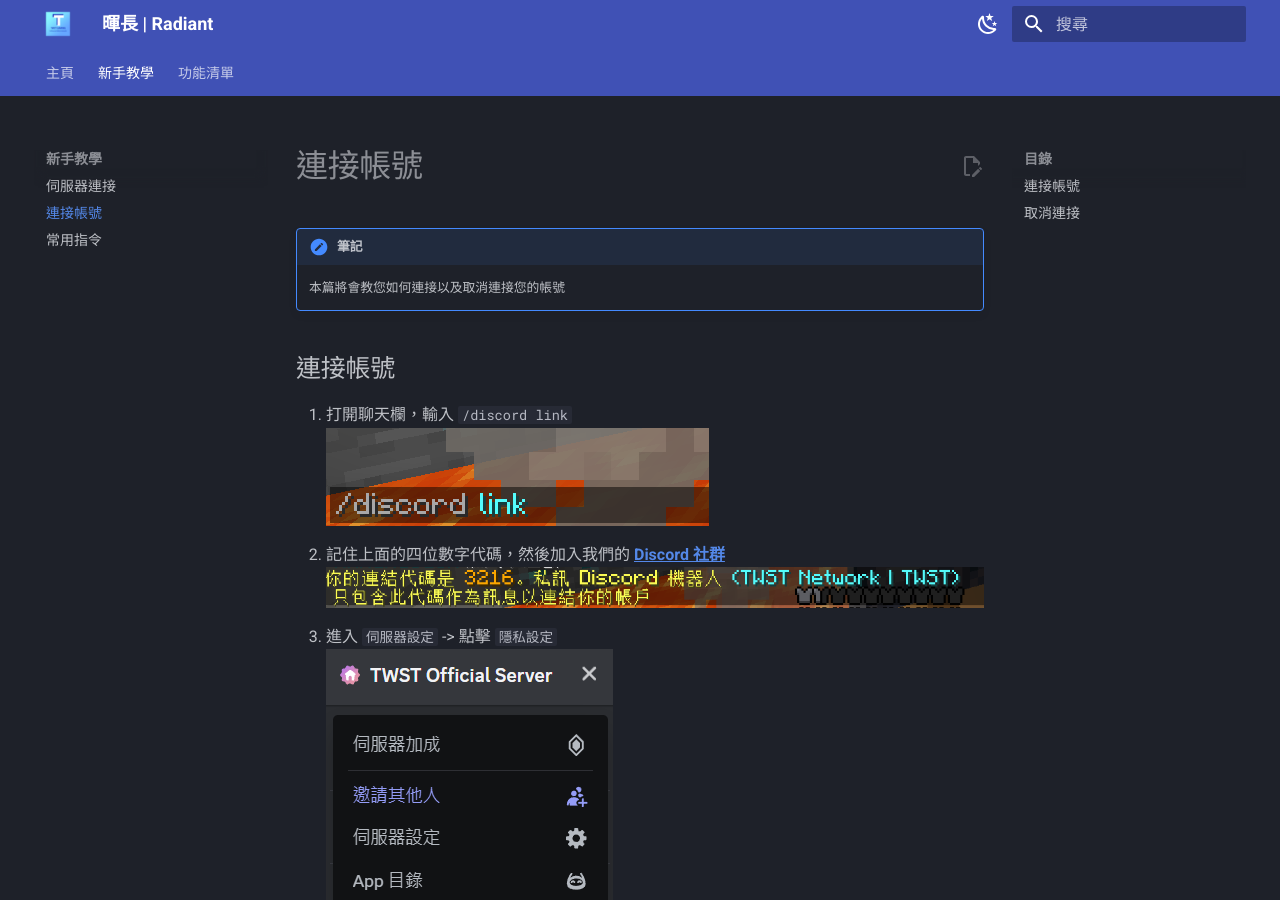
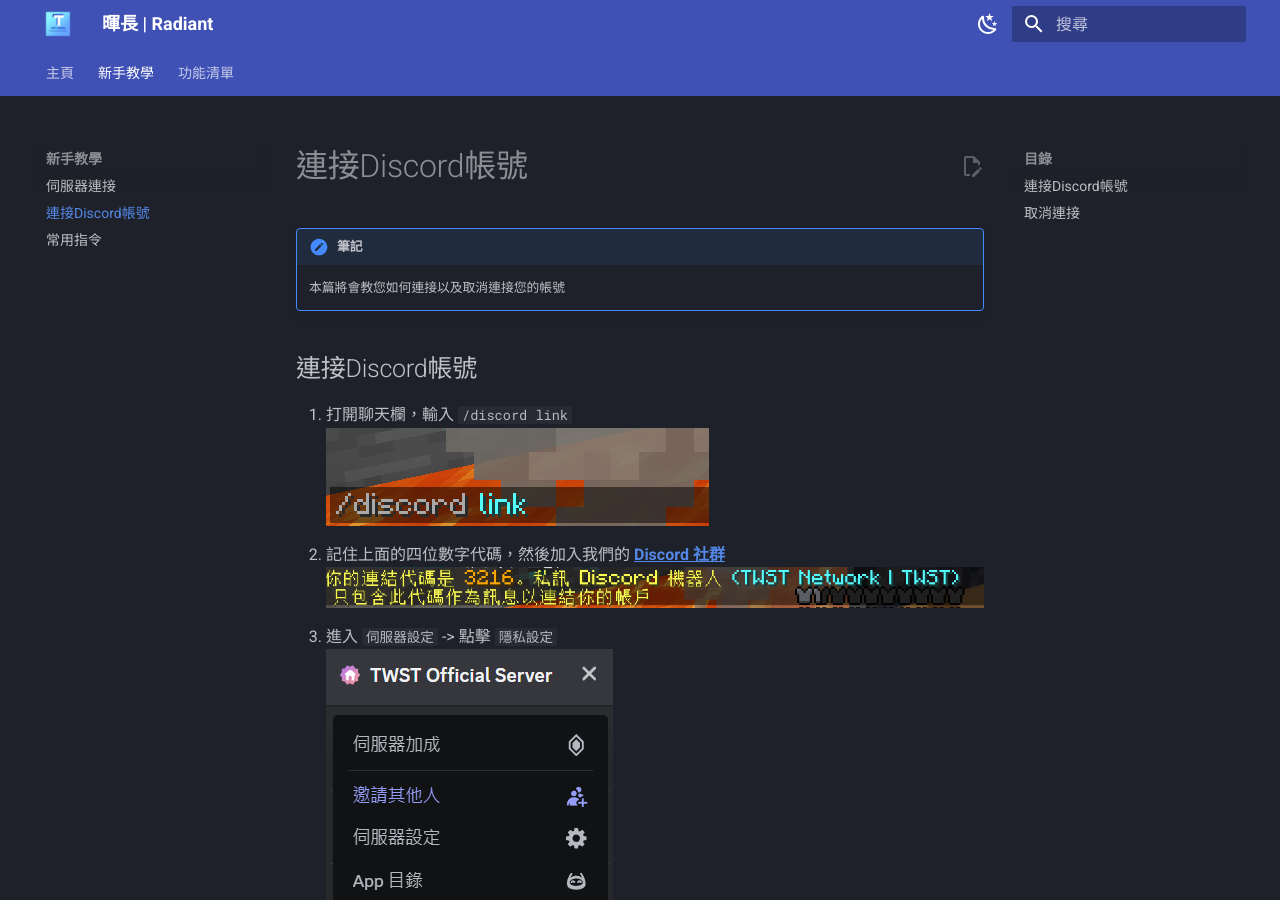
Before and after one commit to sopcom5566/radiant-wiki, an MkDocs documentation site: the page built from docs/新手教學/discord-connect.md, in a window 1280 px wide and 900 px high. Built offline with MkDocs 1.6.1 and Material for MkDocs 9.7.7, drawn with Linux system fonts in a browser that asks for light colours.

Commit message:
Update discord-connect.md

```diff
--- a/docs/新手教學/discord-connect.md
+++ b/docs/新手教學/discord-connect.md
@@ -1,9 +1,9 @@
-# 連接帳號
+# 連接Discord帳號
 
 !!! 筆記
     本篇將會教您如何連接以及取消連接您的帳號
 
-## 連接帳號
+## 連接Discord帳號
 1. 打開聊天欄，輸入 `/discord link`
 <br>
 ![圖片](assets/discord-connect/link-type.png)
```
